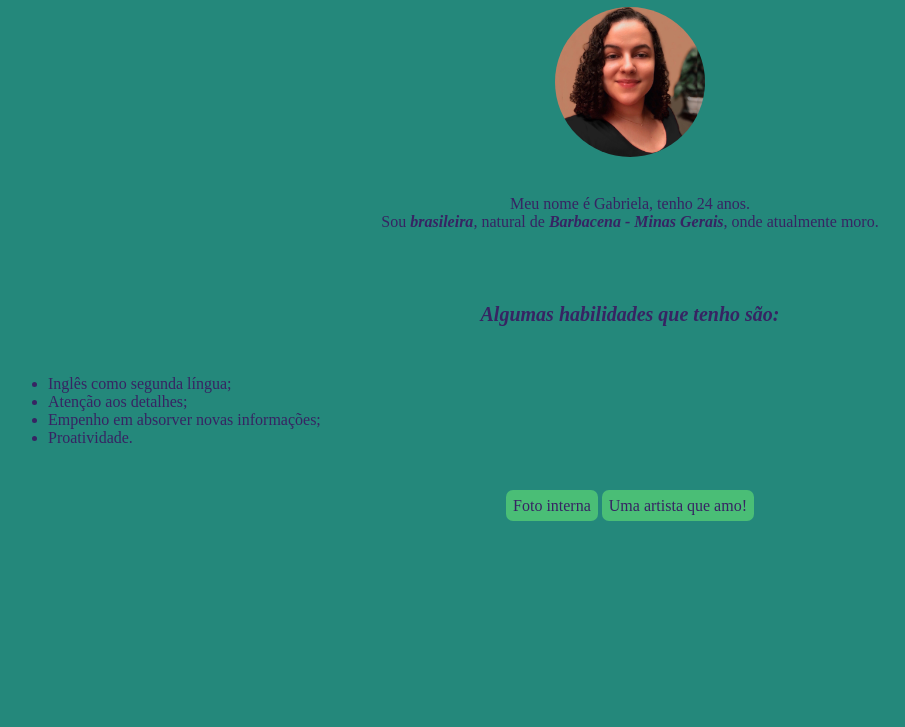
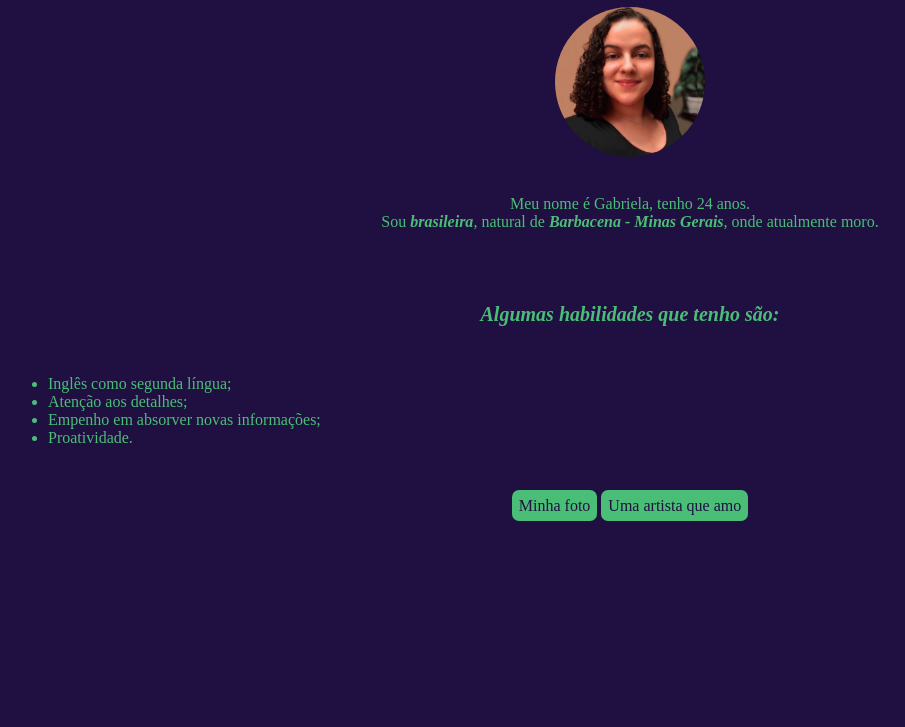
Before and after one commit to devgabrielav/devgabrielav.github.io, a plain HTML site: page index.html in a window 1280 px wide. Shown: the part 73-800 px from the top of the page, without its empty margins (10-915 px from the left). Drawn offline with Linux system fonts and the light colour scheme.

Commit message:
Corrigindo novamente

```diff
--- a/index.html
+++ b/index.html
@@ -27,9 +27,9 @@
         <li>Empenho em absorver novas informações;</li>
         <li>Proatividade.</li>
     </ul>
-    <div><a class="links" href="selfie.JPG" target="_blank">Foto interna</a>
+    <div><a class="links" href="selfie.JPG" target="_blank">Minha foto</a>
         <a class="links" href="https://open.spotify.com/artist/6qqNVTkY8uBg9cP3Jd7DAH?si=DytcEp_qRGWzntcH0_x4JA"
-            target="_blank">Uma artista que amo!</a>
+            target="_blank">Uma artista que amo</a>
     </div>
 </body>
 
--- a/style.css
+++ b/style.css
@@ -3,8 +3,8 @@
     text-align: center;
 }
 body{
-    background-color: rgb(36, 136, 123);
-    color: rgb(55, 36, 99);
+    background-color: rgb(31, 16, 65);
+    color: rgb(74, 190, 118);
 }
 div{
     text-align: center;
@@ -31,7 +31,7 @@ ul{
     text-align: center;
     line-height: 0px;
     background-color: rgb(74, 190, 118);
-    color: rgb(55, 36, 99);
+    color: rgb(31, 16, 65);
     border-radius: 7px;
     padding: 7px;
     text-decoration: none;
```
